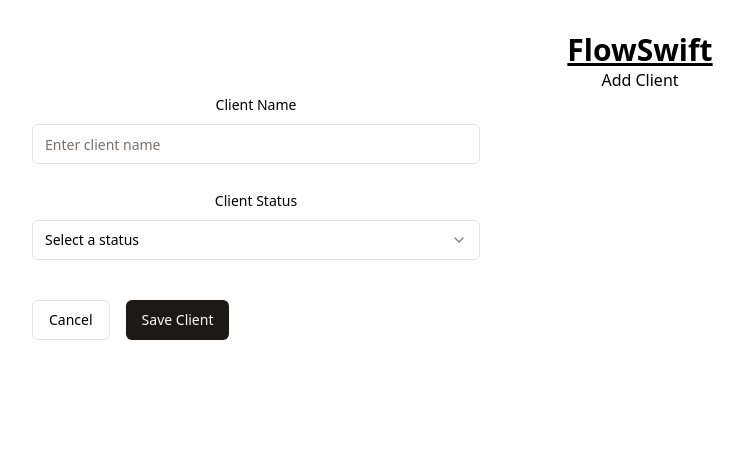
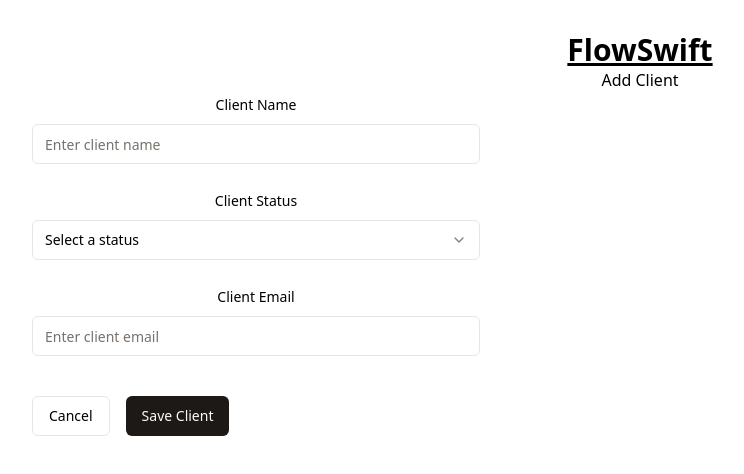
Before and after one commit to jonteal/GreenThumb, a React (Vite) app in the folder client/: page /client/add in a window 1280 px wide. Shown: the top 474 px of the page, without its empty margins (0-744 px from the left). Built offline with nearby package versions, Linux system fonts and the light colour scheme.

Commit message:
added email to clients

```diff
--- a/client/src/pages/Clients/components/ClientForm.tsx
+++ b/client/src/pages/Clients/components/ClientForm.tsx
@@ -78,6 +78,21 @@
             );
           }}
         />
+
+        <FormField
+          control={form.control}
+          name="clientEmail"
+          render={({ field }) => {
+            return (
+              <FormItem>
+                <FormLabel>Client Email</FormLabel>
+                <FormControl>
+                  <Input placeholder="Enter client email" {...field} />
+                </FormControl>
+              </FormItem>
+            );
+          }}
+        />
         <div className="flex gap-4 mt-4">
           <Button
             type="button"
--- a/client/src/pages/Clients/components/ClientsTable.tsx
+++ b/client/src/pages/Clients/components/ClientsTable.tsx
@@ -90,7 +90,7 @@
   },
   {
     accessorKey: "clientEmail",
-    header: () => <div className="text-right">Client Email</div>,
+    header: () => <div className="text-left">Client Email</div>,
     cell: ({ row }) => (
       <div className="text-left capitalize font-medium">
         {row.getValue("clientEmail")}
```
Also changed, not shown: client/src/services/client/types.ts (+6 -5 lines).
